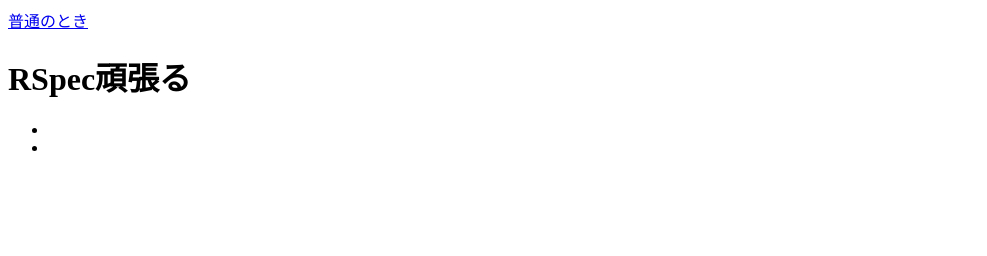
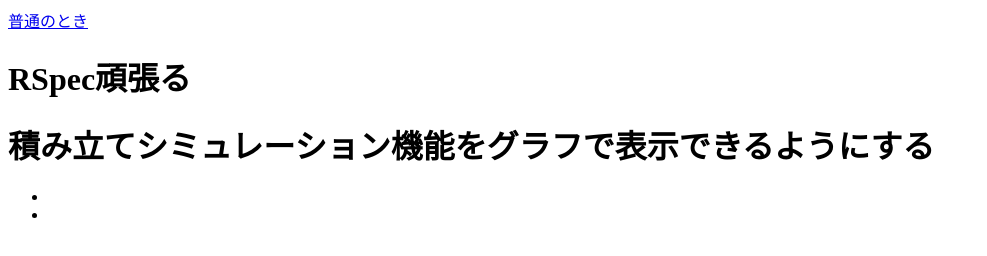
Before and after one commit to sakamototaisei/web-app, a plain HTML site: page index.html in a window 1280 px wide. Shown: the whole page, without its empty margins (0-987 px from the left). Drawn offline with Linux system fonts and the light colour scheme.

Commit message:
pf add original app

```diff
--- a/index.html
+++ b/index.html
@@ -16,6 +16,7 @@
   </a>
   <!-- ul>li*3 -->
   <h1>RSpec頑張る</h1>
+  <h1>積み立てシミュレーション機能をグラフで表示できるようにする</h1>
   <ul>
     <li></li>
     <li></li>
```
